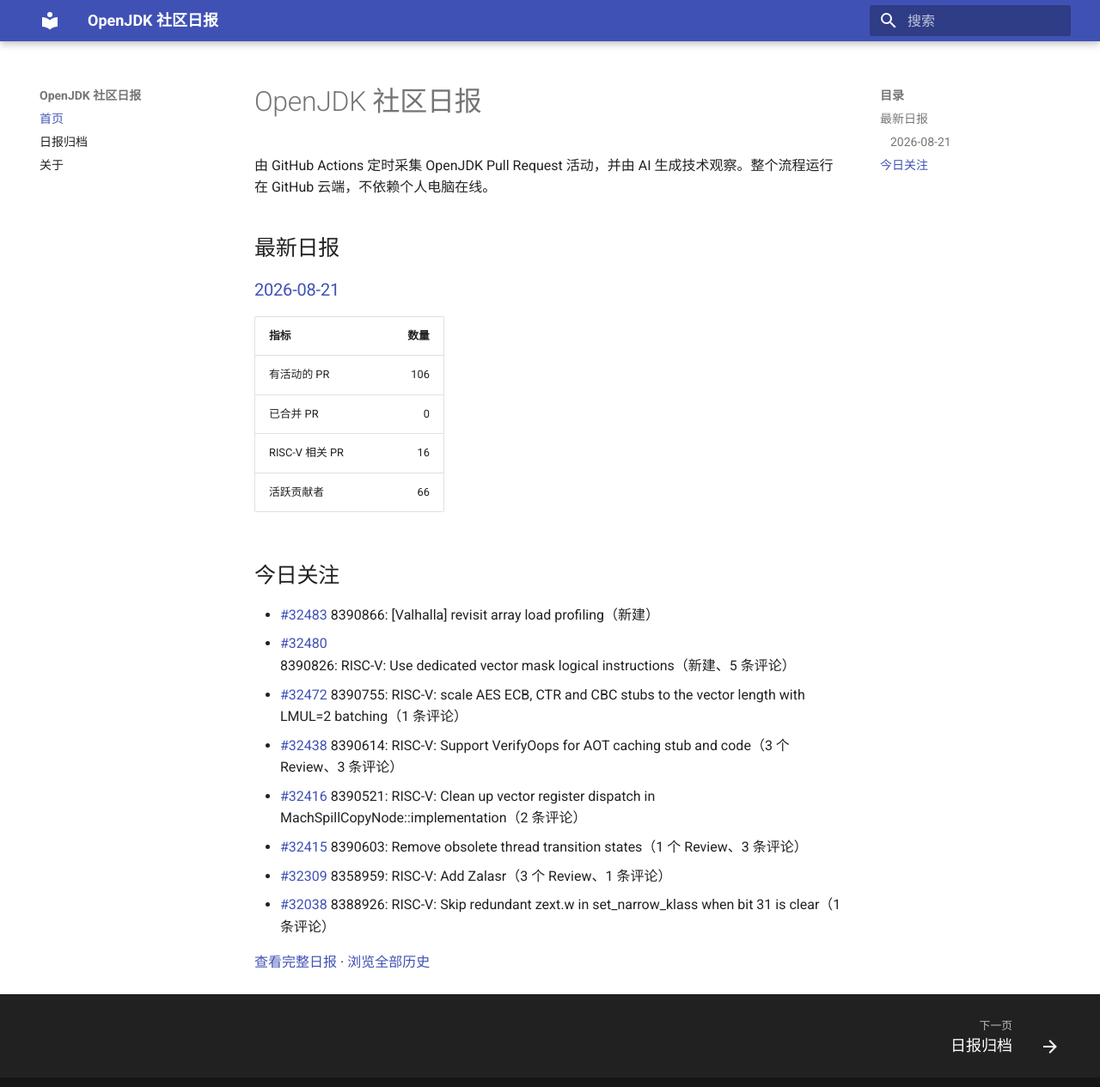
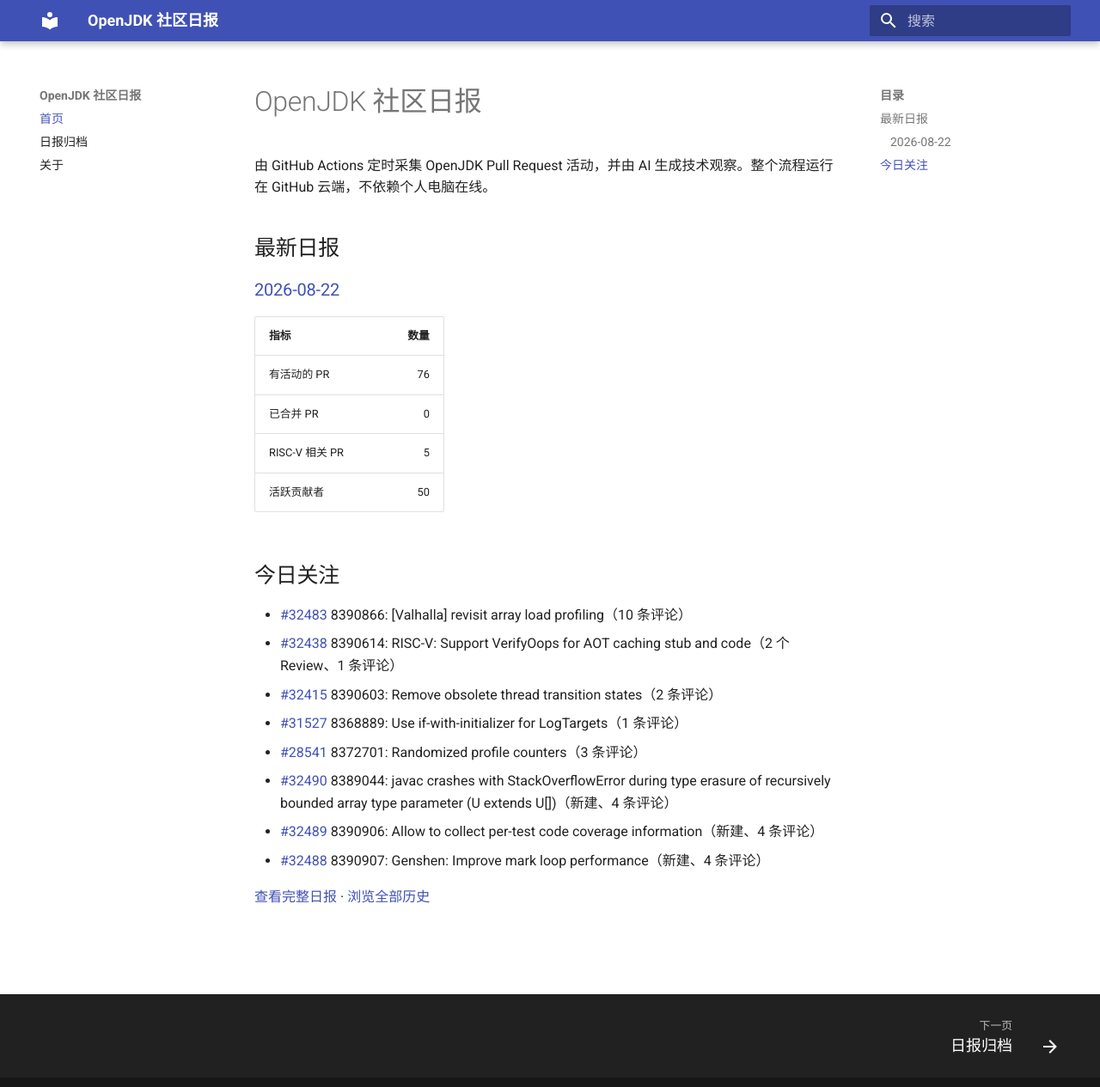
Before and after one commit to DingliZhang/openjdk-daily, an MkDocs documentation site: the page built from docs/index.md, in a window 1280 px wide and 1278 px high. Shown: the top 1265 px of the window at 86% size. Built offline with MkDocs 1.6.1 and Material for MkDocs 9.7.7, drawn with Linux system fonts in a browser that asks for light colours.

Commit message:
report: add OpenJDK daily report

```diff
--- a/docs/index.md
+++ b/docs/index.md
@@ -4,24 +4,24 @@
 
 ## 最新日报
 
-### [2026-08-21](reports/2026/2026-08-21.md)
+### [2026-08-22](reports/2026/2026-08-22.md)
 
 | 指标 | 数量 |
 |---|---:|
-| 有活动的 PR | 106 |
+| 有活动的 PR | 76 |
 | 已合并 PR | 0 |
-| RISC-V 相关 PR | 16 |
-| 活跃贡献者 | 66 |
+| RISC-V 相关 PR | 5 |
+| 活跃贡献者 | 50 |
 
 ## 今日关注
 
-- [#32483](https://github.com/openjdk/jdk/pull/32483) 8390866: [Valhalla] revisit array load profiling（新建）
-- [#32480](https://github.com/openjdk/jdk/pull/32480) 8390826: RISC-V: Use dedicated vector mask logical instructions（新建、5 条评论）
-- [#32472](https://github.com/openjdk/jdk/pull/32472) 8390755: RISC-V: scale AES ECB, CTR and CBC stubs to the vector length with LMUL=2 batching（1 条评论）
-- [#32438](https://github.com/openjdk/jdk/pull/32438) 8390614: RISC-V: Support VerifyOops for AOT caching stub and code（3 个 Review、3 条评论）
-- [#32416](https://github.com/openjdk/jdk/pull/32416) 8390521: RISC-V: Clean up vector register dispatch in MachSpillCopyNode::implementation（2 条评论）
-- [#32415](https://github.com/openjdk/jdk/pull/32415) 8390603: Remove obsolete thread transition states（1 个 Review、3 条评论）
-- [#32309](https://github.com/openjdk/jdk/pull/32309) 8358959: RISC-V: Add Zalasr（3 个 Review、1 条评论）
-- [#32038](https://github.com/openjdk/jdk/pull/32038) 8388926: RISC-V: Skip redundant zext.w in set_narrow_klass when bit 31 is clear（1 条评论）
+- [#32483](https://github.com/openjdk/jdk/pull/32483) 8390866: [Valhalla] revisit array load profiling（10 条评论）
+- [#32438](https://github.com/openjdk/jdk/pull/32438) 8390614: RISC-V: Support VerifyOops for AOT caching stub and code（2 个 Review、1 条评论）
+- [#32415](https://github.com/openjdk/jdk/pull/32415) 8390603: Remove obsolete thread transition states（2 条评论）
+- [#31527](https://github.com/openjdk/jdk/pull/31527) 8368889: Use if-with-initializer for LogTargets（1 条评论）
+- [#28541](https://github.com/openjdk/jdk/pull/28541) 8372701: Randomized profile counters（3 条评论）
+- [#32490](https://github.com/openjdk/jdk/pull/32490) 8389044: javac crashes with StackOverflowError during type erasure of recursively bounded array type parameter (U extends U[])（新建、4 条评论）
+- [#32489](https://github.com/openjdk/jdk/pull/32489) 8390906: Allow to collect per-test code coverage information（新建、4 条评论）
+- [#32488](https://github.com/openjdk/jdk/pull/32488) 8390907: Genshen: Improve mark loop performance（新建、4 条评论）
 
-[查看完整日报](reports/2026/2026-08-21.md) · [浏览全部历史](reports/index.md)
+[查看完整日报](reports/2026/2026-08-22.md) · [浏览全部历史](reports/index.md)
```
Also changed, not shown: docs/reports/2026/2026-08-22.md (added, +188 -0 lines), docs/reports/index.md (+2 -1 lines), 2 other files.
